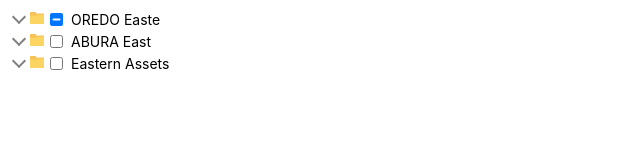
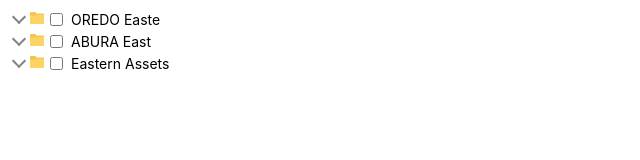
Before and after one commit to geekhybrid/tree-vue, a Vue app: page / in a window 1280 px wide. Shown: the top 160 px of the page, without its empty margins (0-640 px from the left). Built offline with nearby package versions, Linux system fonts and the light colour scheme.

Commit message:
create custom checkbox that makes use of checkedStates

```diff
--- a/src/components/Checkbox/checkbox.vue
+++ b/src/components/Checkbox/checkbox.vue
@@ -1,51 +1,59 @@
 <template>
     <input
+        ref="checkbox"
         type="checkbox"
-        ref="checkbox"
-        v-model="checkBoxValue"
-    />
+        v-model="checkedValue"
+        @change="onValueChange"
+    >
 </template>
 
 <script lang='ts'>
-import {Vue, Component, Prop, Watch} from 'vue-property-decorator';
-import { CheckedState } from '@/contracts/types';
-import { ExplorerItem } from '../../contracts/types';
+import {Vue, Component, Watch, Prop} from 'vue-property-decorator';
 
 @Component
 export default class Checkbox extends Vue {
-    @Prop({ default: '' }) checkedStatus!: CheckedState;
-    @Prop() onStatusChanged!: (item: ExplorerItem) => void;
+    @Prop({ default: '' }) node!: string;
 
-    private checkBoxValue = false;
-    @Watch('checkBoxValue')
-    onChange(value: boolean) {
-        const checkBoxEl = this.$refs.checkbox as HTMLInputElement;
+    @Watch('node')
+    onNodeChange() {
+        this.setState();
+    }
 
-        if (value) {
-            checkBoxEl.indeterminate = true;
+    private checkedValue = false;
 
-            this.$emit('statusChanged', 'Indeterminate')
-        } else {
-            checkBoxEl.indeterminate = false;
+    onValueChange(event: InputEvent) {
+        const target = event.target as HTMLInputElement
+
+        if (target.checked) {
+            this.$emit('statusChanged', 'True')
         }
 
-        if (!value) {
-            this.$emit('statusChanged', 'True')
+        if (!target.checked) {
+            this.$emit('statusChanged', 'False')
         }
     }
 
-    private setCheckBox() {
-        if (this.checkedStatus === 'True') {
-            this.checkBoxValue = true;
+    private setState() {
+        const checkboxEl = this.$refs.checkbox as HTMLInputElement;
+
+        if (this.node === 'True') {
+            this.checkedValue = true
         }
 
-        if (this.checkedStatus === 'False') {
-            this.checkBoxValue = false;
+        if (this.node === 'Indeterminate') {
+            this.checkedValue = true;
+            checkboxEl.indeterminate = true;
+        } else {
+            checkboxEl.indeterminate = false;
+        }
+
+        if (this.node == 'False') {
+            this.checkedValue = false;
         }
     }
 
     mounted() {
-        this.setCheckBox()
+        this.setState();
     }
 }
 </script>
```
